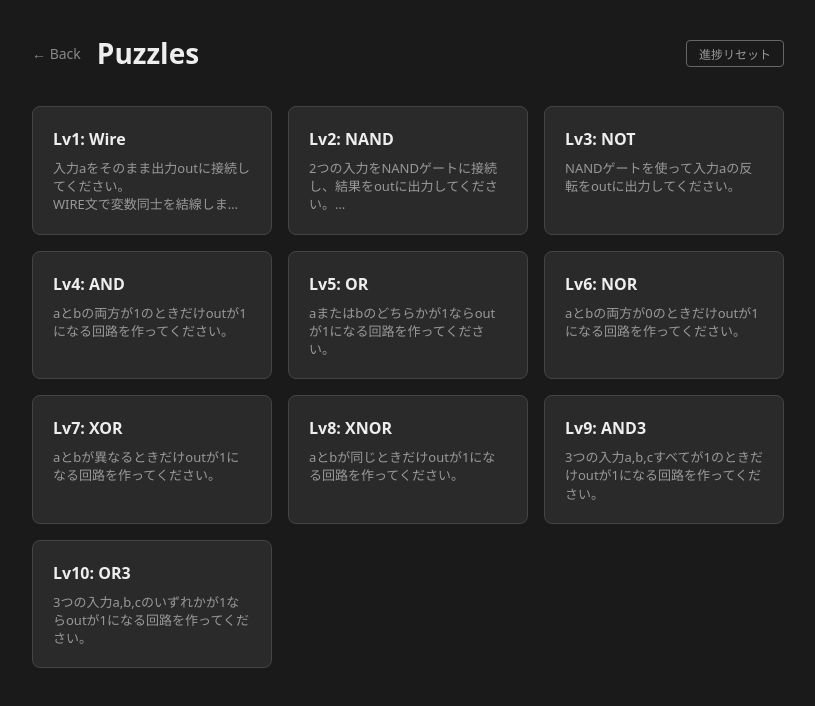
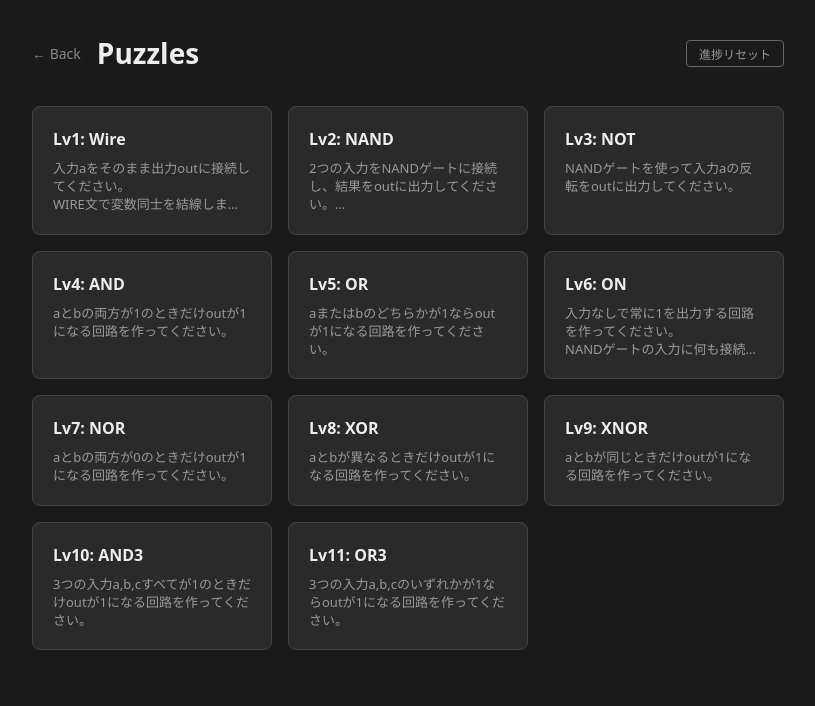
Before and after one commit to airtoxin/nandlang-ts, a React (Vite) app in the folder packages/viewer/: page /levels in a window 1280 px wide. Shown: the top 706 px of the page, without its empty margins (232-1047 px from the left). Built offline with nearby package versions, Linux system fonts and the light colour scheme.

Commit message:
Add ON puzzle level (Lv6) after OR level
NAND(0,0)=1 を利用して常に1を出力する回路を作るパズルを追加。
後続レベル(NOR〜OR3)のid/titleを+1に更新。

Co-Authored-By: Claude Opus 4.6 <noreply@anthropic.com>

```diff
--- a/packages/viewer/src/components/HelpManual.tsx
+++ b/packages/viewer/src/components/HelpManual.tsx
@@ -138,6 +138,36 @@ VAR x NOT`}</pre>
           </tbody>
         </table>
         <p>出力ポートは1つなので、WIRE文では <code>_</code> で指定できます。</p>
+      </>
+    ),
+  },
+  {
+    id: "gate-on",
+    title: "ON: 常時1出力",
+    content: (
+      <>
+        <p>入力なしで常に1を出力します。</p>
+        <table>
+          <thead>
+            <tr><th>ポート</th><th>方向</th></tr>
+          </thead>
+          <tbody>
+            <tr><td><code>out</code> / <code>_</code></td><td>出力</td></tr>
+          </tbody>
+        </table>
+        <p>真理値表:</p>
+        <table>
+          <thead>
+            <tr><th>出力</th></tr>
+          </thead>
+          <tbody>
+            <tr><td>1</td></tr>
+          </tbody>
+        </table>
+        <details>
+          <summary>ヒント: NANDから常時1を作るには</summary>
+          <p>NANDゲートの入力に何も接続しないと、デフォルト値(0)が使われます。NAND(0, 0) = 1 です。</p>
+        </details>
       </>
     ),
   },
--- a/packages/viewer/src/lib/puzzles.ts
+++ b/packages/viewer/src/lib/puzzles.ts
@@ -156,7 +156,21 @@ WIRE nand _ TO out _
   },
   {
     id: 6,
-    title: "Lv6: NOR",
+    title: "Lv6: ON",
+    description:
+      "入力なしで常に1を出力する回路を作ってください。\nNANDゲートの入力に何も接続しないとどうなるか考えてみましょう。",
+    inputNames: [],
+    outputNames: ["out"],
+    testCases: [tc({}, { out: true })],
+    moduleDefs: "",
+    fixedCode: `VAR out BITOUT`,
+    editableCode: `VAR nand NAND\nWIRE nand _ TO out _\n`,
+    availableModules: ["NAND"],
+    helpSections: ["mod-nand", "gate-on"],
+  },
+  {
+    id: 7,
+    title: "Lv7: NOR",
     description:
       "aとbの両方が0のときだけoutが1になる回路を作ってください。",
     inputNames: ["a", "b"],
@@ -180,8 +194,8 @@ WIRE not _ TO out _
     helpSections: ["gate-nor"],
   },
   {
-    id: 7,
-    title: "Lv7: XOR",
+    id: 8,
+    title: "Lv8: XOR",
     description:
       "aとbが異なるときだけoutが1になる回路を作ってください。",
     inputNames: ["a", "b"],
@@ -209,8 +223,8 @@ WIRE and _ TO out _
     helpSections: ["gate-xor"],
   },
   {
-    id: 8,
-    title: "Lv8: XNOR",
+    id: 9,
+    title: "Lv9: XNOR",
     description:
       "aとbが同じときだけoutが1になる回路を作ってください。",
     inputNames: ["a", "b"],
@@ -234,8 +248,8 @@ WIRE not _ TO out _
     helpSections: ["gate-xnor"],
   },
   {
-    id: 9,
-    title: "Lv9: AND3",
+    id: 10,
+    title: "Lv10: AND3",
     description:
       "3つの入力a,b,cすべてが1のときだけoutが1になる回路を作ってください。",
     inputNames: ["a", "b", "c"],
@@ -264,8 +278,8 @@ WIRE a1 _ TO out _
     helpSections: ["gate-and"],
   },
   {
-    id: 10,
-    title: "Lv10: OR3",
+    id: 11,
+    title: "Lv11: OR3",
     description:
       "3つの入力a,b,cのいずれかが1ならoutが1になる回路を作ってください。",
     inputNames: ["a", "b", "c"],
```
Also changed, not shown: 2 other files (tests, documents, lock files or other folders).
